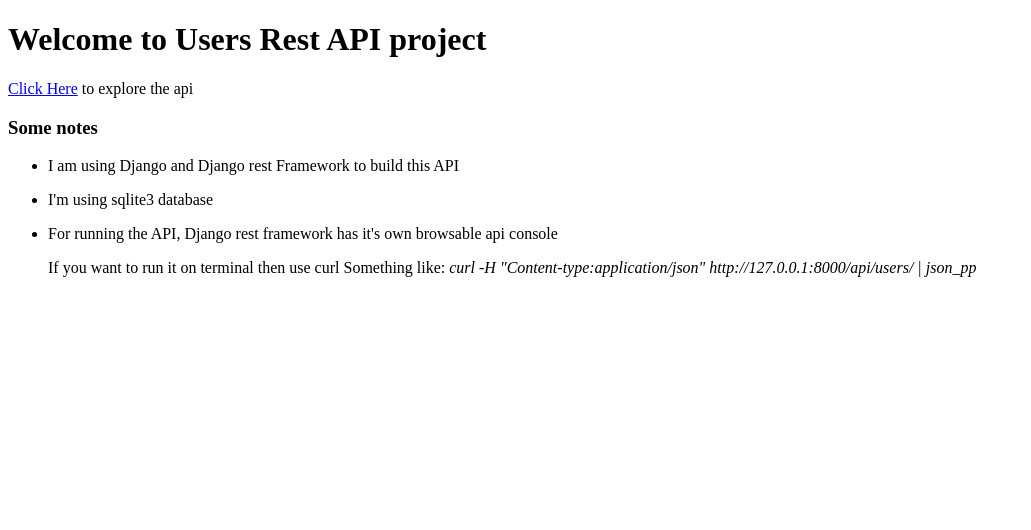
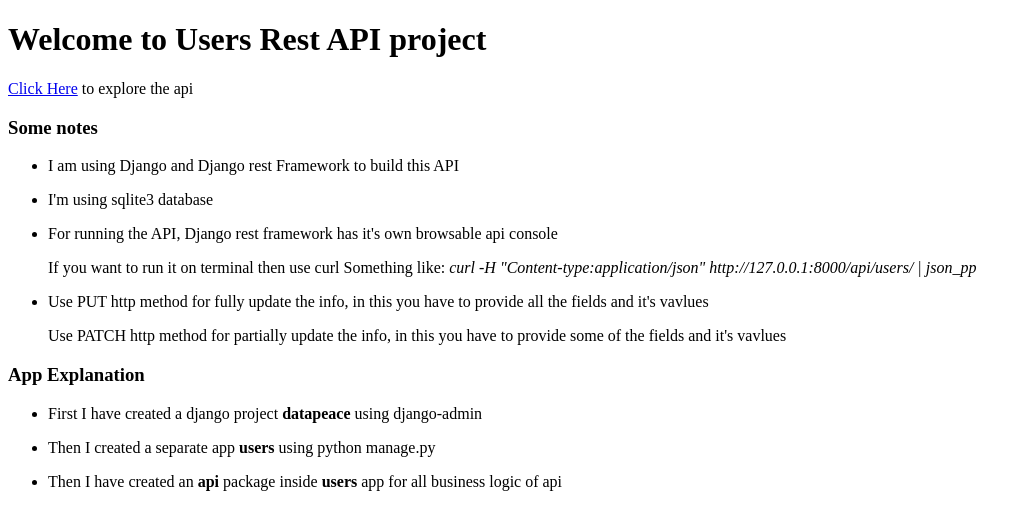
Before and after one commit to sravi4701/datapeace-tca, a Django app: page / in a window 1280 px wide. Shown: the top 530 px of the page, without its empty margins (0-1031 px from the left). Run offline with Django 3.2, Linux system fonts and the light colour scheme.

Commit message:
update: home.html

```diff
--- a/users/api/views.py
+++ b/users/api/views.py
@@ -35,6 +35,9 @@ class UserListCreateView(generics.ListCreateAPIView):
 		if limit:
 			pagination.PageNumberPagination.page_size = int(limit)
 
+		else:
+			pagination.PageNumberPagination.page_size = 5
+
 		return queryset
 
 
--- a/users/templates/home.html
+++ b/users/templates/home.html
@@ -21,6 +21,24 @@
 				<p>For running the API, Django rest framework has it's own browsable api console </p>
 				<p>If you want to run it on terminal then use curl Something like: <i>curl -H "Content-type:application/json" http://127.0.0.1:8000/api/users/ | json_pp</i> </p>
 			</li>
+			<li>
+				<p>Use PUT http method for fully update the info, in this you have to provide all the fields and it's vavlues</p>
+				<p>Use PATCH http method for partially update the info, in this you have to provide some of the fields and it's vavlues</p>
+			</li>
 		</ul>
+
+		<h3>App Explanation</h3>
+		<ul>
+			<li>
+				<p>First I have created a django project <b>datapeace</b> using django-admin</p>
+			</li>
+			<li>
+				<p>Then I created a separate app <b>users</b> using python manage.py</p>
+			</li>
+			<li>
+				<p>Then I have created an <b>api</b> package inside <b>users</b> app for all business logic of api</p>
+			</li>
+		</ul>
+
 	</body>
 </html>
```
Also changed, not shown: db.sqlite3.
